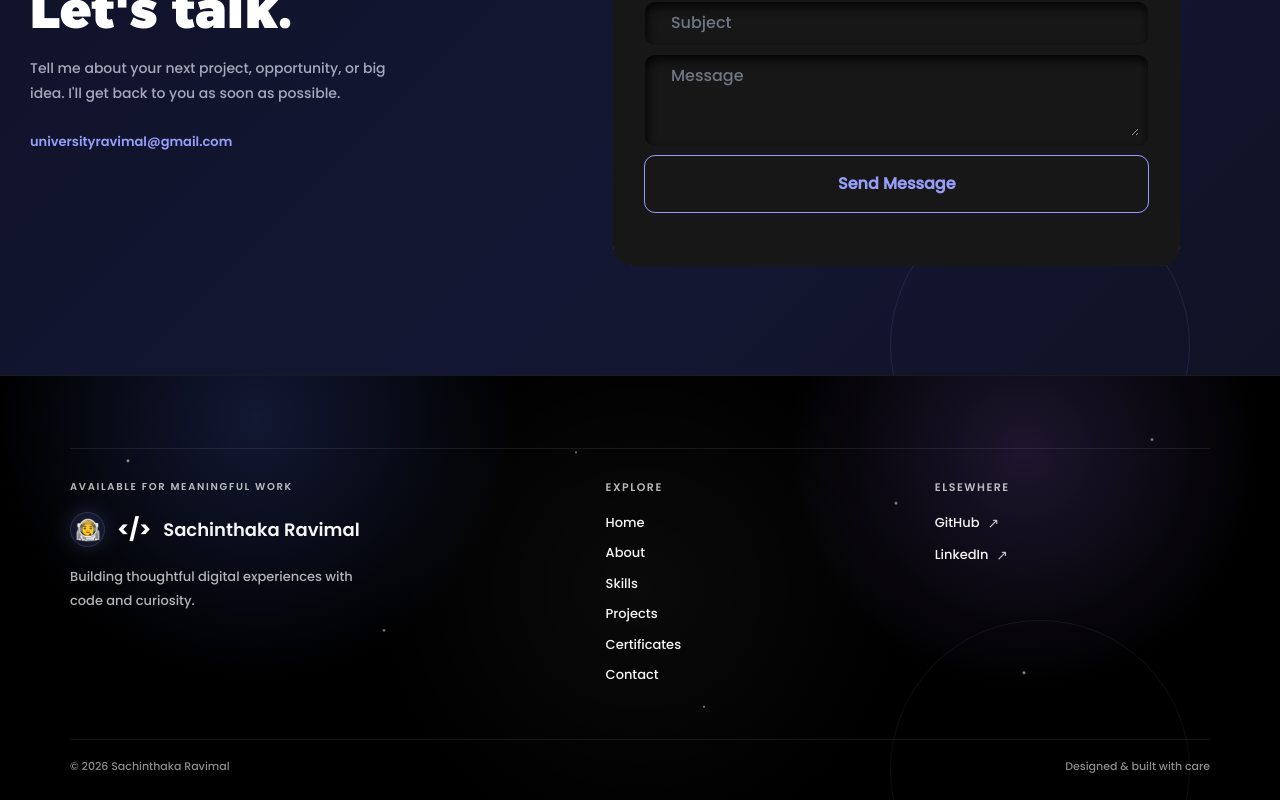
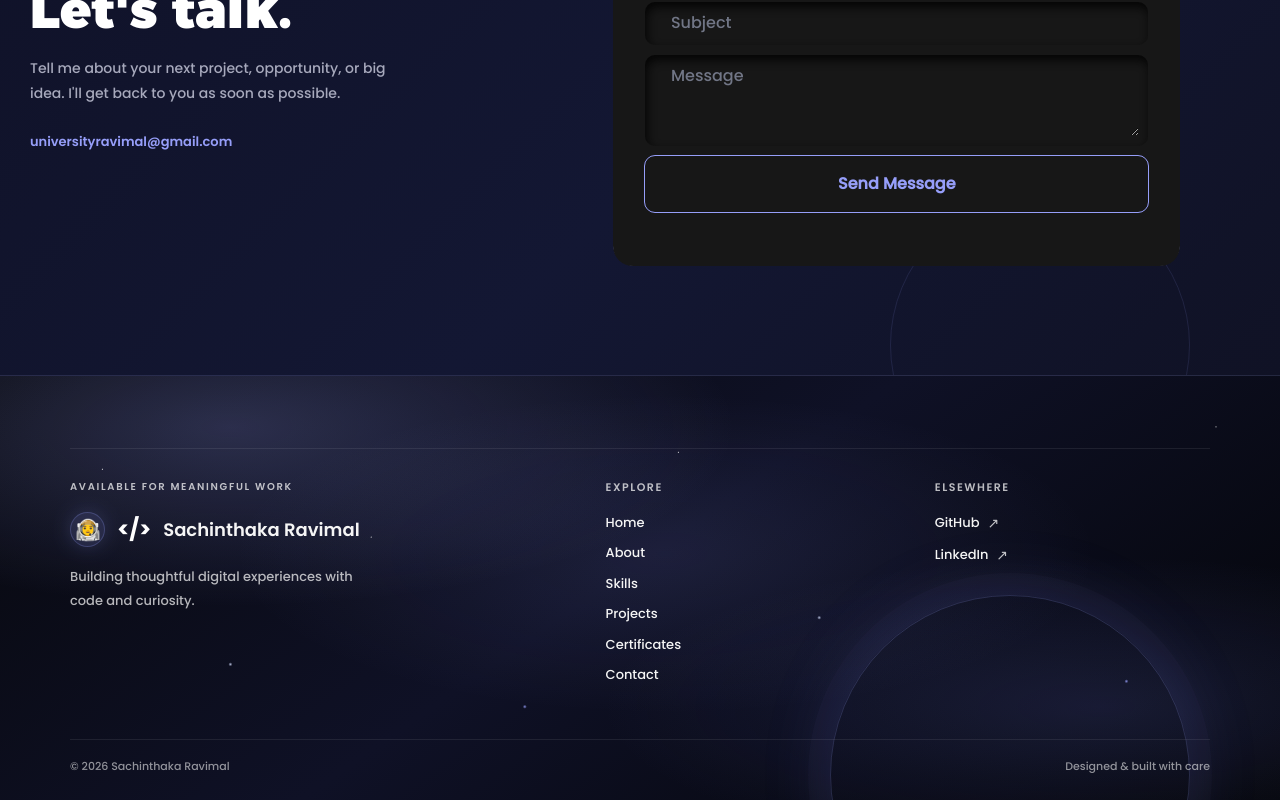
Before and after one commit to Ravimal201/welcome-to-ravi, a React (Vite) app: page / in a window 1280 px wide. Shown: the part 5253-6053 px from the top of the page. Built offline with nearby package versions, Linux system fonts and the light colour scheme.

Commit message:
Update index.css

```diff
--- a/src/index.css
+++ b/src/index.css
@@ -33,11 +33,11 @@ body {
   position: relative;
   overflow: hidden;
   background:
-    radial-gradient(circle at 20% 10%, rgba(93, 120, 255, 0.2), transparent 24%),
-    radial-gradient(circle at 80% 18%, rgba(160, 120, 255, 0.18), transparent 22%),
-    radial-gradient(circle at 50% 50%, rgba(255, 255, 255, 0.04), transparent 40%),
-    #000000;
-  border-top: 1px solid rgba(255, 255, 255, 0.1);
+    radial-gradient(ellipse at 18% 12%, rgba(150, 158, 249, 0.24), transparent 34%),
+    radial-gradient(ellipse at 86% 78%, rgba(92, 101, 190, 0.2), transparent 32%),
+    radial-gradient(ellipse at 52% 42%, rgba(150, 158, 249, 0.1), transparent 46%),
+    linear-gradient(145deg, #07080d 0%, #0f1126 48%, #030407 100%);
+  border-top: 1px solid rgba(150, 158, 249, 0.2);
   padding: 72px 70px 26px;
   text-align: left;
 }
@@ -46,14 +46,16 @@ body {
   position: absolute;
   inset: 0;
   background-image:
-    radial-gradient(2px 2px at 10% 20%, rgba(255, 255, 255, 0.9), transparent 100%),
-    radial-gradient(2px 2px at 30% 60%, rgba(255, 255, 255, 0.7), transparent 100%),
-    radial-gradient(2px 2px at 70% 30%, rgba(255, 255, 255, 0.8), transparent 100%),
-    radial-gradient(2px 2px at 80% 70%, rgba(255, 255, 255, 0.9), transparent 100%),
-    radial-gradient(2px 2px at 90% 15%, rgba(255, 255, 255, 0.75), transparent 100%),
-    radial-gradient(1.5px 1.5px at 45% 18%, rgba(255, 255, 255, 0.7), transparent 100%),
-    radial-gradient(1.5px 1.5px at 55% 78%, rgba(255, 255, 255, 0.75), transparent 100%);
-  opacity: 0.9;
+    radial-gradient(1px 1px at 8% 22%, rgba(255, 255, 255, 0.9), transparent 100%),
+    radial-gradient(2px 2px at 18% 68%, rgba(204, 214, 246, 0.9), transparent 100%),
+    radial-gradient(1px 1px at 29% 38%, rgba(255, 255, 255, 0.8), transparent 100%),
+    radial-gradient(2px 2px at 41% 78%, rgba(150, 158, 249, 0.9), transparent 100%),
+    radial-gradient(1px 1px at 53% 18%, rgba(255, 255, 255, 0.85), transparent 100%),
+    radial-gradient(2px 2px at 64% 57%, rgba(204, 214, 246, 0.9), transparent 100%),
+    radial-gradient(1px 1px at 76% 27%, rgba(255, 255, 255, 0.8), transparent 100%),
+    radial-gradient(2px 2px at 88% 72%, rgba(150, 158, 249, 0.9), transparent 100%),
+    radial-gradient(1px 1px at 95% 12%, rgba(255, 255, 255, 0.75), transparent 100%);
+  opacity: 0.95;
   content: "";
   pointer-events: none;
 }
@@ -61,11 +63,12 @@ body {
 .site-footer::after {
   position: absolute;
   right: 7%;
-  bottom: -120px;
-  width: 300px;
-  height: 300px;
-  border: 1px solid rgba(255, 255, 255, 0.06);
+  bottom: -155px;
+  width: 360px;
+  height: 360px;
+  border: 1px solid rgba(150, 158, 249, 0.2);
   border-radius: 50%;
+  box-shadow: 0 0 0 22px rgba(150, 158, 249, 0.025), 0 0 70px rgba(90, 96, 190, 0.2);
   content: "";
   pointer-events: none;
 }
@@ -95,9 +98,9 @@ body {
   width: 2.2rem;
   height: 2.2rem;
   border-radius: 50%;
-  background: rgba(122, 143, 255, 0.14);
-  border: 1px solid rgba(255, 255, 255, 0.1);
-  box-shadow: 0 0 20px rgba(130, 146, 255, 0.2);
+  background: rgba(150, 158, 249, 0.14);
+  border: 1px solid rgba(150, 158, 249, 0.24);
+  box-shadow: 0 0 20px rgba(150, 158, 249, 0.2);
   font-size: 1.3rem;
   filter: saturate(1.1);
 }
```
